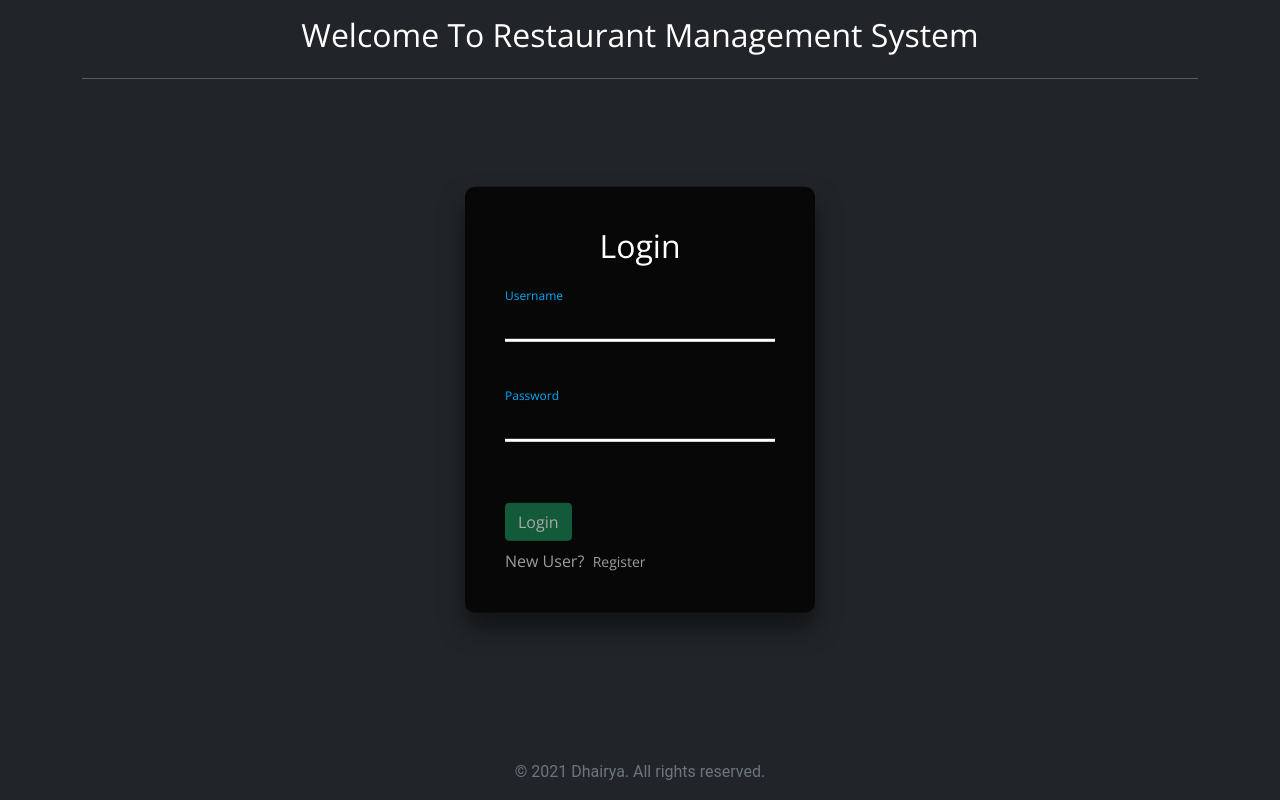
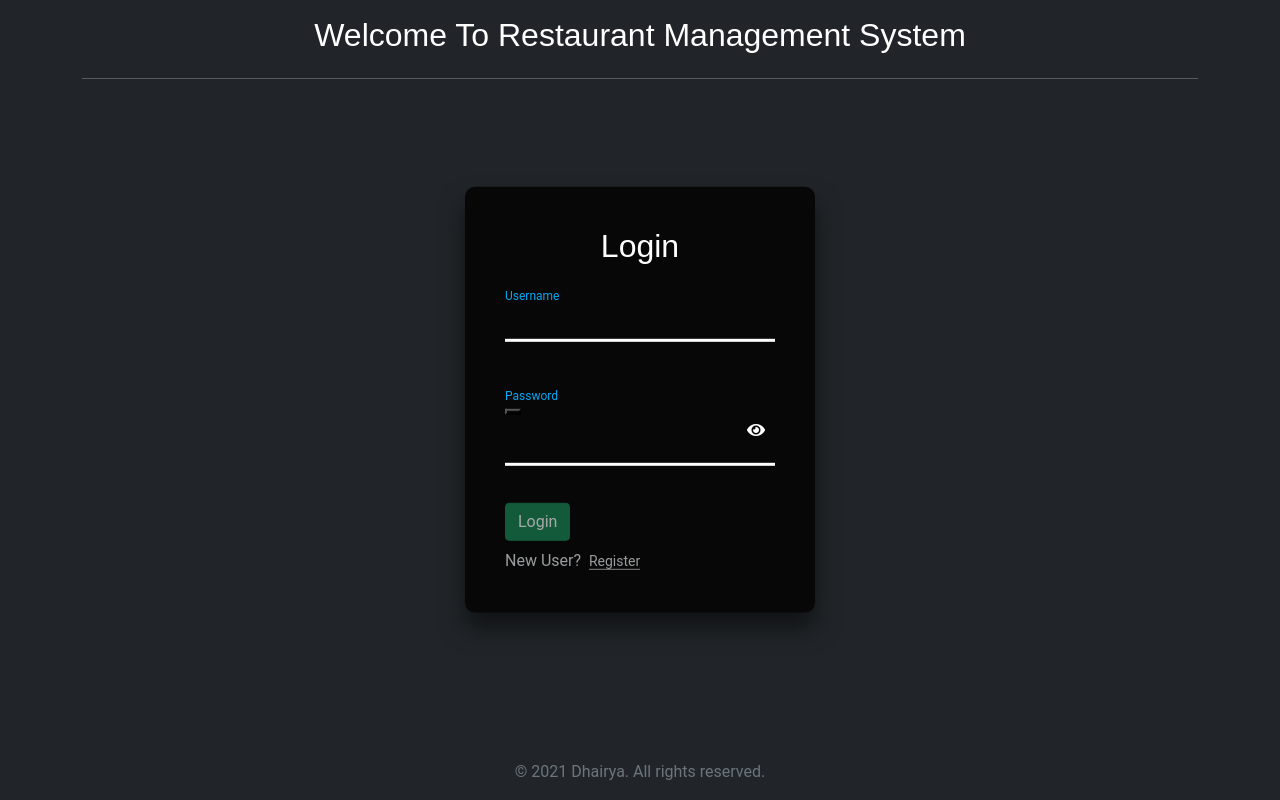
Before and after one commit to Dhairya22/Restaurant-App, an Angular app: page /login in a window 1280 px wide. Built offline with nearby package versions, Linux system fonts and the light colour scheme.

Commit message:
Changes Done

```diff
--- a/src/app/components/login/login.component.css
+++ b/src/app/components/login/login.component.css
@@ -1,8 +1,8 @@
-@import url('https://fonts.googleapis.com/css?family=Open+Sans');
+/* @import url('https://fonts.googleapis.com/css?family=Open+Sans'); */
 
-* {
+/* * {
   font-family: 'Open Sans', sans-serif;
-}
+} */
 
 body {
   margin: 0;
@@ -25,6 +25,14 @@ body {
   box-sizing: border-box;
   box-shadow: 0px 15px 25px rgba(0, 0, 0, .5);
   border-radius: 10px;
+}
+
+h2{
+  font-family: 'Outfit', sans-serif;
+}
+
+button{
+  cursor: pointer;
 }
 
 .box h2 {
@@ -139,3 +147,22 @@ hr {
 
 .left-addon input  { padding-left:  30px; }
 .right-addon input { padding-right: 30px; }
+
+.inner-icon {
+  position: relative;
+}
+
+/* style glyph */
+.inner-icon .fa {
+  position: absolute;
+  padding: 10px;
+  pointer-events: none;
+  color: #fff;
+}
+
+button{
+  background: none;
+}
+
+.right-icon .fa { right: 0px;}
+.right-icon input { padding-right: 30px; }
--- a/src/app/components/login/login.component.html
+++ b/src/app/components/login/login.component.html
@@ -18,25 +18,26 @@
                     <label>Username</label>
                 </div>
                 <div class="input-box mt-5 mb-3">
-                    <input id="user-pass" type="password" formControlName="password" style="margin-bottom: 5px;">
-                    <div>
-                        <i alt="show" class="far fa-eye eye-show"
-                        (click)="showPassword = !showPassword"
-                        [class.hide]="showPassword"></i>
-                        <i alt="hide" class="far fa-eye-slash eye-hide"
-                        (click)="showPassword = !showPassword"
-                        [class.hide]="!showPassword"></i>
-                      </div>
-                    <span
+                    <div class="inner-icon right-icon">
+                        <button (click)="onClick()">
+                            <i class="fa fa-eye" aria-hidden="true" *ngIf="!show"></i>
+                            <i class="fa fa-eye-slash" aria-hidden="true" *ngIf="show"></i>
+                          </button>
+                        <!-- <i class="fa fa-eye" style="cursor: pointer;"></i> -->
+                        <input id="user-pass" type="password" formControlName="password" style="margin-bottom: 5px;">
+                        <span
                         *ngIf="loginForm.controls.password.invalid && (loginForm.controls.password.dirty || loginForm.controls.password.touched)"
                         style="color: red; font-size: small;">Enter Valid Password !!!</span>
-                    <label>Password</label>
+                        <label>
+                            Password
+                        </label>
+                    </div>
                 </div>
                 <button type="submit" class="btn btn-success mb-2 mt-3" [disabled]="loginForm.invalid"
                     (click)="authUser()">Login</button>
             </form>
             <!-- <p><a href="#">New User?</a></p> -->
-            <p style="color: #9a9d9e;">New User? &nbsp;<a [routerLink]="[ '/register' ]">Register</a></p>
+            <p style="color: #9a9d9e;">New User? &nbsp;<a [routerLink]="[ '/register' ]" style="border-bottom: 1px solid grey;">Register</a></p>
         </div>
     </div>
 </div>
--- a/src/app/components/login/login.component.ts
+++ b/src/app/components/login/login.component.ts
@@ -13,6 +13,10 @@ export class LoginComponent implements OnInit {
 
     loginForm!: FormGroup;
     userData: any;
+
+    password;
+
+    show = false;
 
     public showPassword: boolean;
     public showPasswordOnPress: boolean;
@@ -30,7 +34,7 @@ export class LoginComponent implements OnInit {
         this.loginForm = new FormGroup({
             username: new FormControl('', Validators.required),
             password: new FormControl('', Validators.required)
-        })
+        });
     }
 
     authUser() {
@@ -60,4 +64,14 @@ export class LoginComponent implements OnInit {
             }
         });
     }
+
+    onClick() {
+        if (this.password === this.loginForm.controls.passwords) {
+          this.password = 'text';
+          this.show = true;
+        } else {
+          this.password = this.loginForm.controls.passwords;
+          this.show = false;
+        }
+      }
 }
--- a/src/app/components/register/register.component.css
+++ b/src/app/components/register/register.component.css
@@ -11,6 +11,7 @@ body {
 
 h2 {
   color: white;
+  font-family: 'Outfit', sans-serif;
 }
 
 .style-two {
--- a/src/app/components/register/register.component.html
+++ b/src/app/components/register/register.component.html
@@ -7,7 +7,7 @@
 
 <div class="container">
     <div id="main" class="main-container">
-        <div class="box">
+        <div class="box mt-3">
             <h2>Register</h2>
             <form [formGroup]='registerForm'>
                 <div class="input-box">
@@ -15,7 +15,7 @@
                         style="margin-bottom: 5px;">
                     <span
                         *ngIf="registerForm.controls.username.invalid && (registerForm.controls.username.dirty || registerForm.controls.username.touched)"
-                        style="color: red; font-size: small;">Enter Username</span>
+                        style="color: red; font-size: small;">Enter Username !!!</span>
                     <label>Create Username</label>
                 </div>
                 <div class="input-box mt-5 mb-3">
@@ -38,7 +38,7 @@
                     [disabled]='registerForm.invalid'>Register</button>
             </form>
             <!-- <p><a href="#">Already a User?</a></p> -->
-            <p style="color: #9a9d9e;">Already a User? &nbsp;<a [routerLink]="[ '/login' ]"> Login</a></p>
+            <p style="color: #9a9d9e;">Already a User? &nbsp;<a [routerLink]="[ '/login' ]" style="border-bottom: 1px solid grey;"> Login</a></p>
         </div>
     </div>
 </div>
--- a/src/index.html
+++ b/src/index.html
@@ -6,7 +6,12 @@
   <base href="/">
   <meta name="viewport" content="width=device-width, initial-scale=1">
   <link rel="icon" type="image/x-icon" href="favicon.ico">
-  <link rel="stylesheet" href="https://cdnjs.cloudflare.com/ajax/libs/font-awesome/4.7.0/css/font-awesome.min.css">
+  <link rel="stylesheet" href="https://use.fontawesome.com/releases/v5.5.0/css/all.css" integrity="sha384-B4dIYHKNBt8Bc12p+WXckhzcICo0wtJAoU8YZTY5qE0Id1GSseTk6S+L3BlXeVIU" crossorigin="anonymous">
+
+
+  <!-- <link rel="preconnect" href="https://fonts.googleapis.com"> -->
+<!-- <link rel="preconnect" href="https://fonts.gstatic.com" crossorigin> -->
+<!-- <link href="https://fonts.googleapis.com/css2?family=Outfit:wght@200&display=swap" rel="stylesheet"> -->
 </head>
 <body class="bg-dark">
   <app-root></app-root>
--- a/src/styles.css
+++ b/src/styles.css
@@ -10,11 +10,16 @@ body {
   height: 100%;
 }
 
+button{
+  cursor: pointer;
+}
+
 .loader,
 .loader:before,
 .loader:after {
   border-radius: 50%;
 }
+
 .loader {
   color: #bababa;
   font-size: 11px;
```
